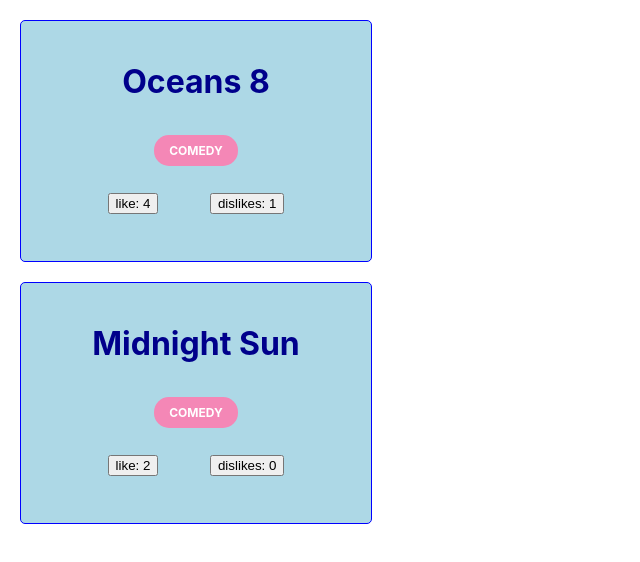
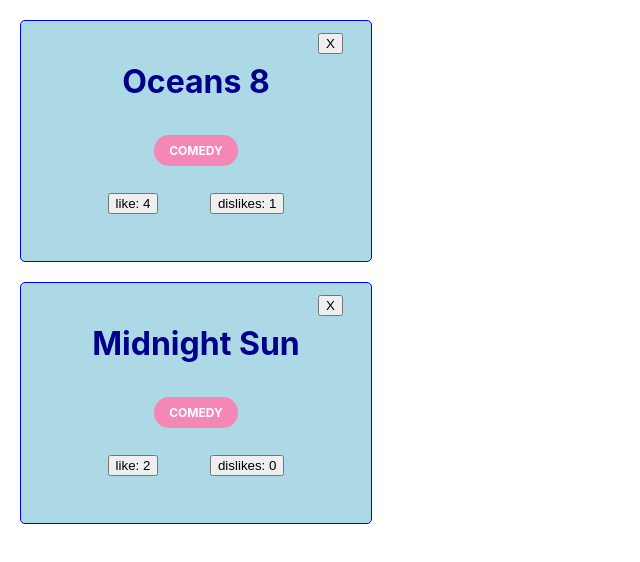
Before and after one commit to DavidRelut/react-interview, a React (Create React App) app: page / in a window 1280 px wide. Shown: the top 562 px of the page, without its empty margins (0-640 px from the left). Built offline with nearby package versions, Linux system fonts and the light colour scheme.

Commit message:
✨ F02: MOVIES > Create delete button

```diff
--- a/src/components/reusable-ui/Movie.js
+++ b/src/components/reusable-ui/Movie.js
@@ -1,10 +1,13 @@
 import styled from 'styled-components';
 
-export default function Movie({ movieData }) {
+export default function Movie({ movieData, handleDelete }) {
+
+
 
   return (
     <MovieStyled>
       <div className="movieCard">
+        <button onClick={() => handleDelete(movieData.id)} className="btnDelete">X</button>
         <h1>{movieData.title}</h1>
         <p className="category">{movieData.category}</p>
         <div className="button">
@@ -26,6 +29,7 @@
     width: 310px;
     height: 200px;
     text-align: center;
+    position: relative;
   }
 
   h1 {
@@ -49,6 +53,12 @@
     padding: 15px 15px;
   }
 
+  .btnDelete {
+    position: absolute;
+    top: 5%;
+    right: 8%;
+  }
+
   p {
     color: blue;
   }
--- a/src/components/reusable-ui/Movies.js
+++ b/src/components/reusable-ui/Movies.js
@@ -22,10 +22,22 @@
 
   const [movies, setMovies] = useState(moviesStatic);
 
+  const handleDelete = (id) => {
+    const moviesCopy = [...movies];
+
+    const moviesCopyUpdated = moviesCopy.filter(
+      (movie) => movie.id !== id,
+    );
+
+    setMovies(moviesCopyUpdated);
+  };
+
   return (
     <div>
       {movies.map((movie) => (
-        <Movie movieData={movie} />
+        <div key={movie.id}>
+          <Movie movieData={movie} handleDelete={handleDelete}/>
+        </div>
       ))}
     </div>
   );
```
